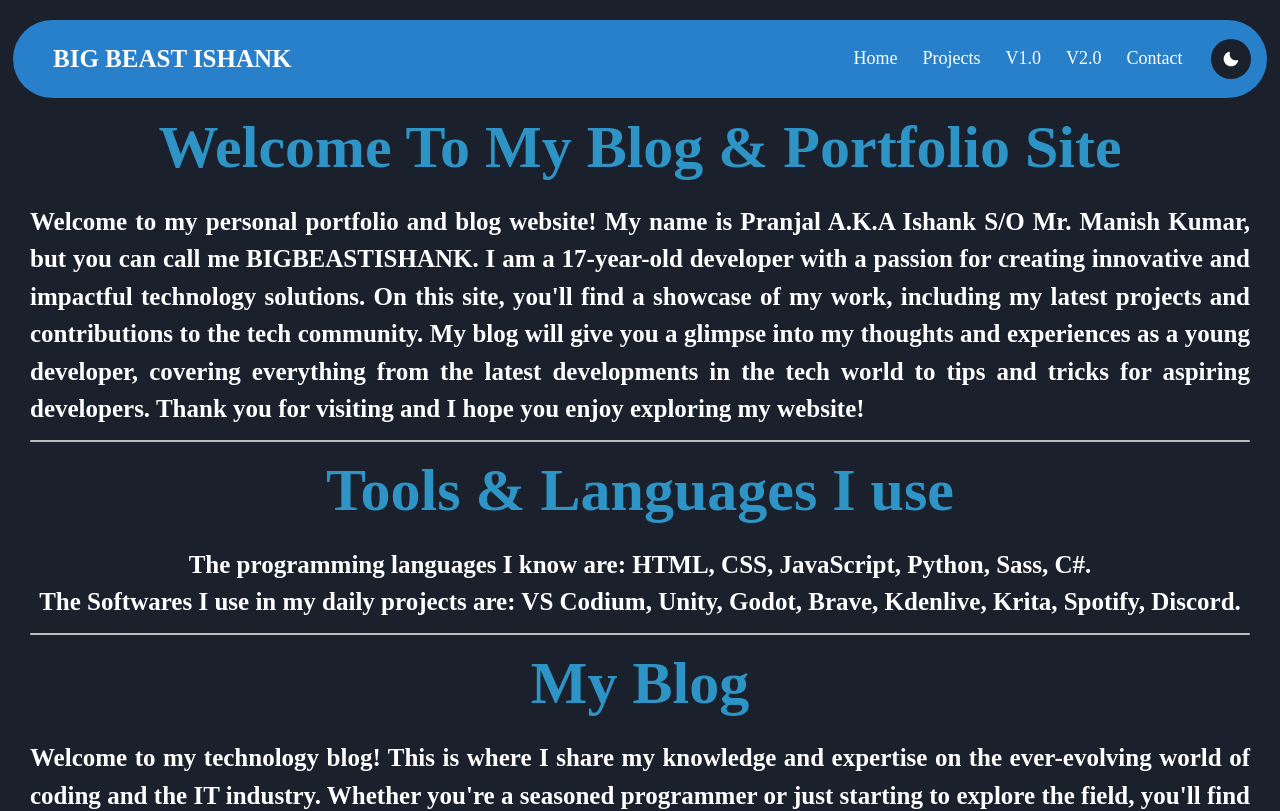
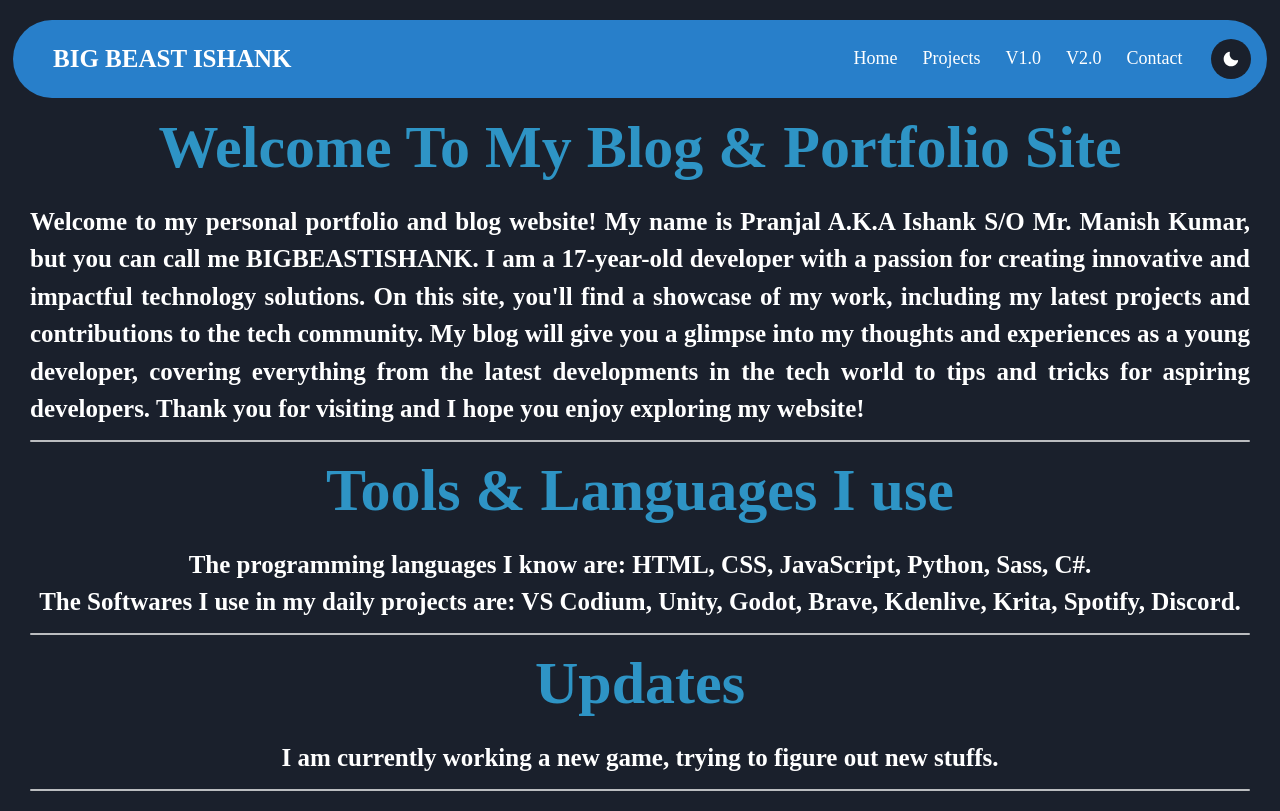
Before and after one commit to BIGBEASTISHANK/bigbeastishank.com, a Next.js app: page / in a window 1280 px wide. Shown: the top 811 px of the page. Built offline with nearby package versions, Linux system fonts and the light colour scheme; a web font is replaced by a local one.

Commit message:
Added updates

```diff
--- /dev/null
+++ b/src/components/Updates/index.jsx
@@ -0,0 +1,44 @@
+// Importing Stuffs
+import { Box, Heading, Text, useColorMode } from "@chakra-ui/react";
+import React from "react";
+
+export default function Updates() {
+  // Variables
+  const { colorMode } = useColorMode();
+
+  // Returning Html
+  return (
+    <>
+      {/* Hero Header */}
+      <Box className="hero">
+        <Heading
+          fontSize={{ lg: "6xl", md: "5xl", sm: "39px", base: "25px" }}
+          fontWeight="700"
+          textAlign={"center"}
+          mb={{ lg: "20px", md: "15px" }}
+        >
+          <Text className="hero-heading" color={"primary"}>
+            Updates
+          </Text>
+        </Heading>
+
+        {/* Small summery about me */}
+        <Box
+          className="hero-content"
+          fontSize={{
+            xl: "25px",
+            lg: "20px",
+            md: "18px",
+            sm: "16px",
+            base: "13px",
+          }}
+          fontWeight="700"
+        >
+          <Text textAlign={"center"}>
+            I am currently working a new game, trying to figure out new stuffs.
+          </Text>
+        </Box>
+      </Box>
+    </>
+  );
+}
--- a/src/pages/index.jsx
+++ b/src/pages/index.jsx
@@ -19,6 +19,7 @@ import NextLink from "next/link";
 import Date from "../components/date";
 import Hero from "../components/Hero";
 import About from "../components/About";
+import Updates from "../components/Updates";
 import { SearchIcon } from "@chakra-ui/icons";
 import { getSortedPostsData } from "../lib/posts";
 
@@ -53,9 +54,20 @@ export default function Index({ allPostsData }) {
         {/* About section */}
         <About />
 
+        {/* Divider */}
+        <Skeleton
+          h={"2px"}
+          endColor={colorMode === "dark" ? "light" : "dark"}
+          startColor={colorMode === "dark" ? "light" : "dark"}
+          mb={"1%"}
+          mt={"1%"}
+        />
+
+        {/* Updates section */}
+        <Updates />
+
         {/* Blog */}
         <Box className="blog">
-
           {/* Divider */}
           <Skeleton
             h={"2px"}
```
